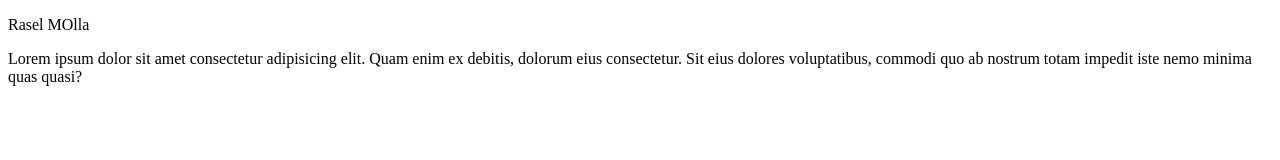
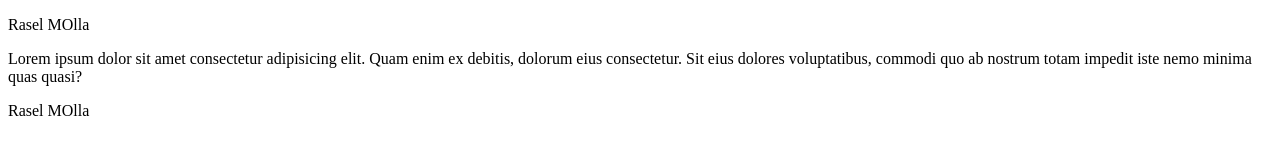
Before and after one commit to arraseladnan/first-projects, a plain HTML site: page index.html in a window 1280 px wide. Drawn offline with Linux system fonts and the light colour scheme.

Commit message:
Update index.html

```diff
--- a/index.html
+++ b/index.html
@@ -10,5 +10,6 @@
      <p>Rasel MOlla
      </p>
      <div>Lorem ipsum dolor sit amet consectetur adipisicing elit. Quam enim ex debitis, dolorum eius consectetur. Sit eius dolores voluptatibus, commodi quo ab nostrum totam impedit iste nemo minima quas quasi?</div>
+    <p>Rasel MOlla</p>
 </body>
 </html>
```
